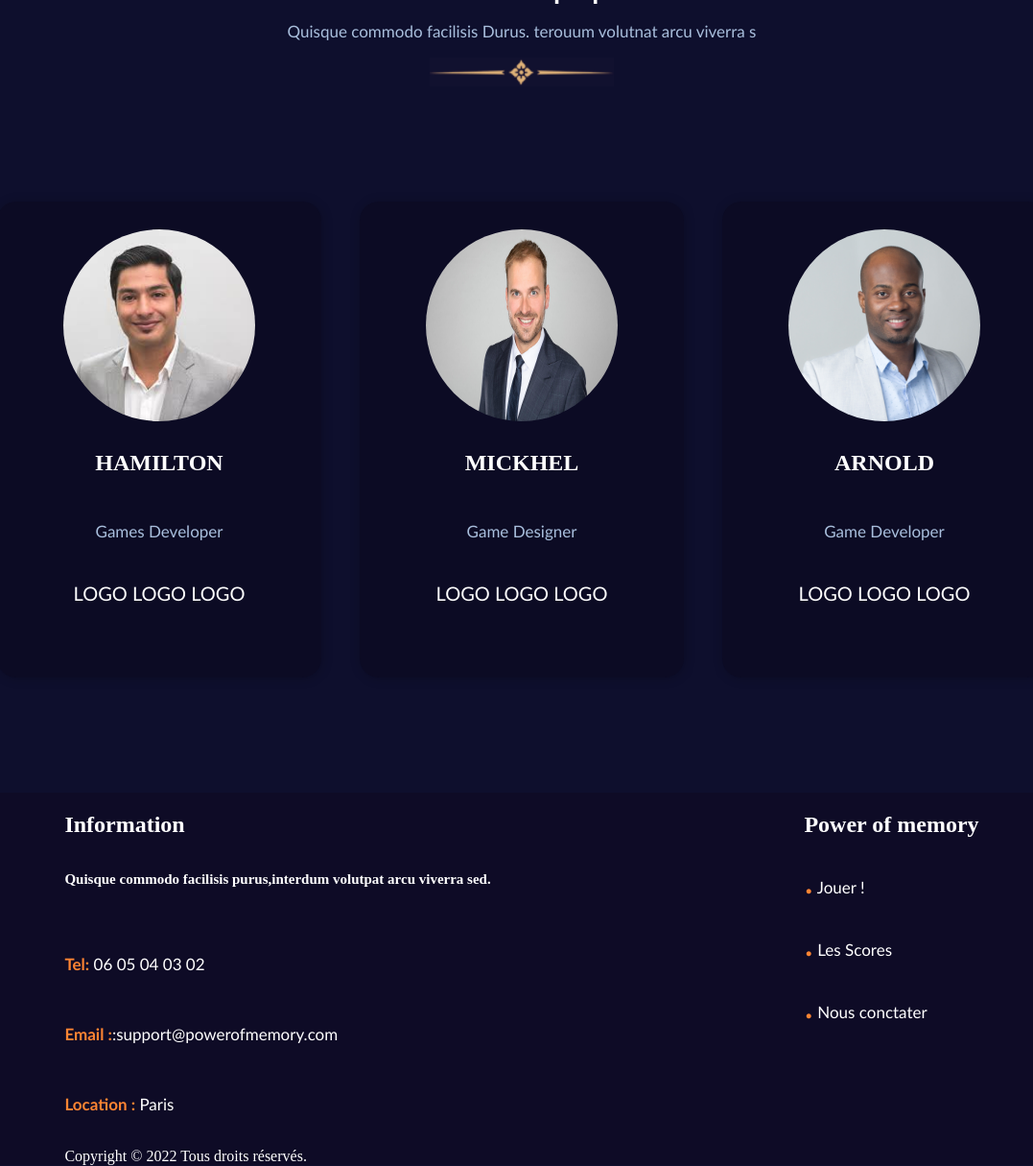
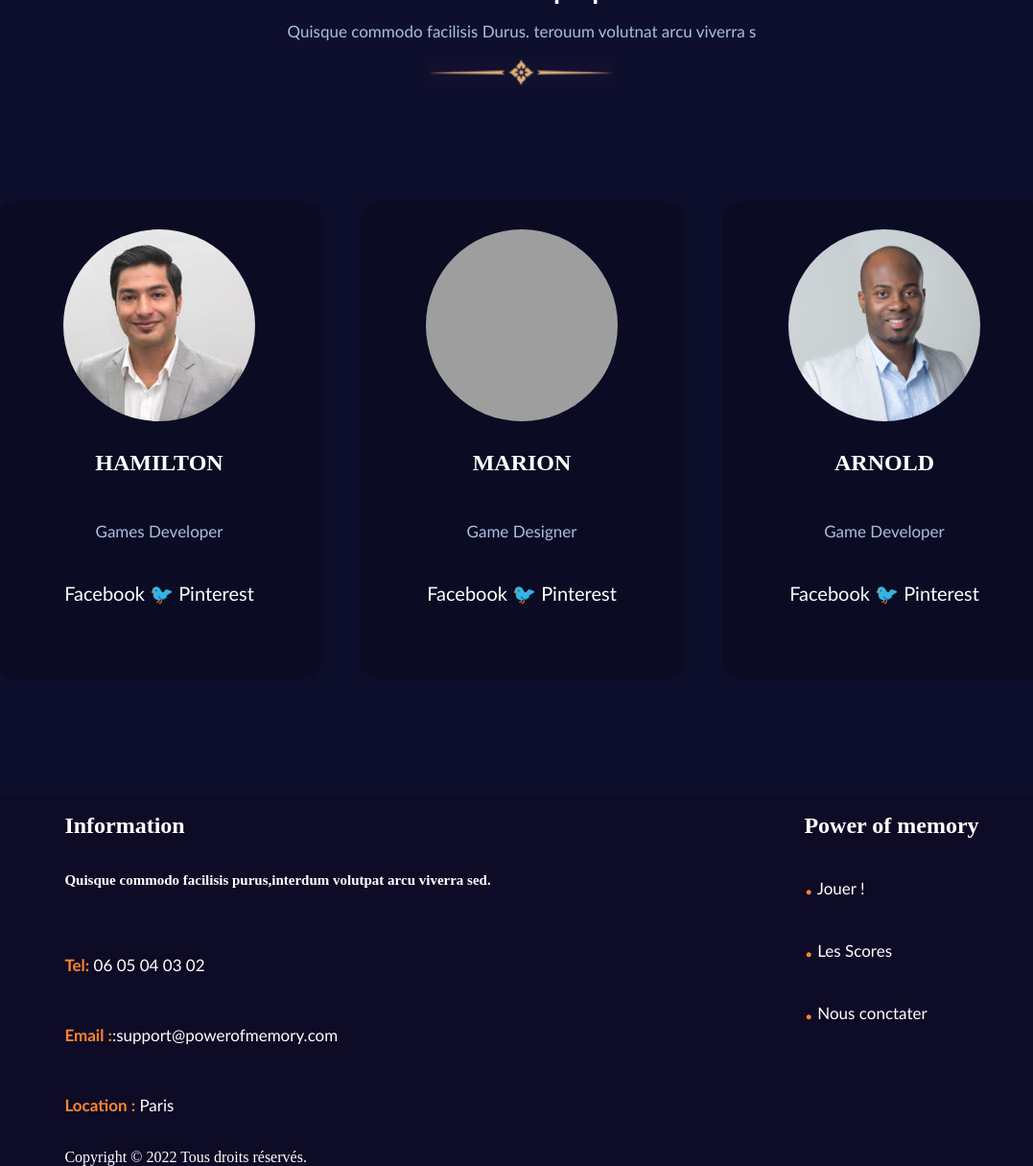
Before and after one commit to Tompi01/Projet_Flash, a PHP site: page / in a window 1280 px wide. Shown: the part 2154-3369 px from the top of the page at 96% size, without its empty margins (96-1173 px from the left). Run offline with PHP 8.4, Linux system fonts and the light colour scheme; grey boxes are pictures that could not be loaded.

Commit message:
ajout modif main

```diff
--- a/index.html
+++ b/index.html
@@ -67,7 +67,7 @@
 
                     <br> <br>
 
-                    <a class="jouer-text" href="test.html">Jouer !</a>
+                    <a class="jouer-text" href="game1.html">Jouer !</a>
         </div>
     </div>
 
@@ -194,15 +194,15 @@
               <h2 class="title">HAMILTON</h2>
               <p class="text-equipe"> Games Developer </p>
 
-              <p class="logo">LOGO LOGO LOGO</p>
+              <p class="logo"><a href="https://facebook.com"> Facebook</a><a href="https://twitter.com"> 🐦 </a><a href="https://pinterest.fr"></a> Pinterest </p>
             </div>
 
             <div class="item-equipe">
-                <img src="pics/MiCKHEL.jpeg" alt="Image 6">
-              <h2 class="title">MICKHEL</h2>
+                <img src="pics/Marion.jpeg" alt="Image 6">
+              <h2 class="title">MARION</h2>
               <p class="text-equipe">Game Designer</p>
 
-              <p class="logo">LOGO LOGO LOGO</p>
+              <p class="logo"><a href="https://facebook.com"> Facebook </a><a href="https://twitter.com"> 🐦 </a><a href="https://pinterest.fr"></a> Pinterest </p>
             </div>
 
             <div class="item-equipe">
@@ -210,7 +210,7 @@
               <h2 class="title"> ARNOLD</h2>
               <p class="text-equipe">Game Developer</p>
 
-              <p class="logo">LOGO LOGO LOGO</p>
+              <p class="logo"><a href="https://facebook.com"> Facebook </a><a href="https://twitter.com"> 🐦 </a><a href="https://pinterest.fr"></a> Pinterest </p>
 
 
             </div>
```
Also changed, not shown: assets/body.css (line endings or trailing spaces).
